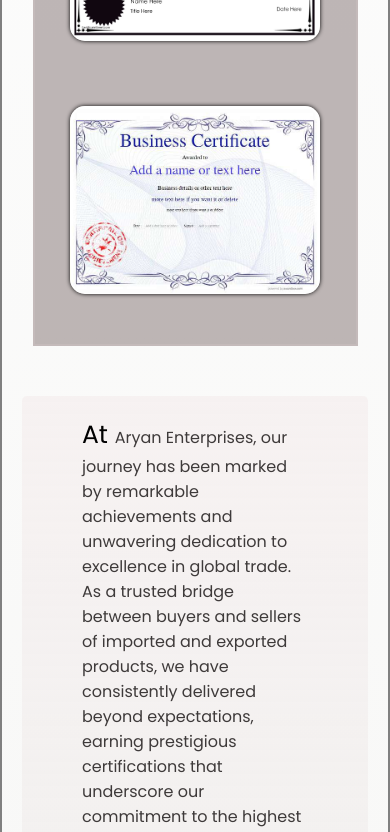
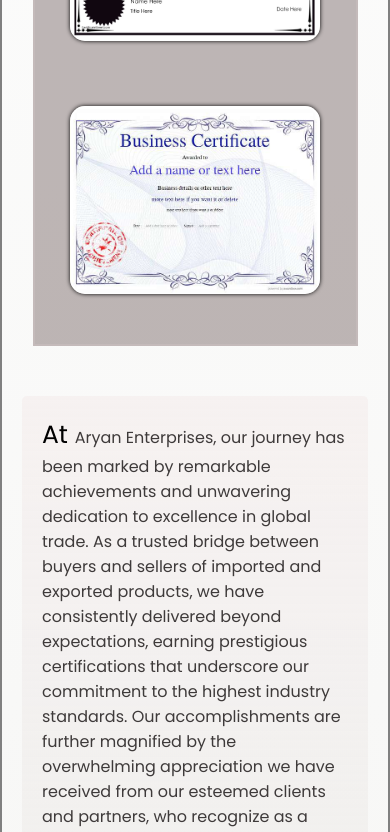
Before and after one commit to AbhiQuodes/Aryan-Enterprises, a React (Create React App) app: page /achievements in a window 390 px wide. Shown: the part 1156-1988 px from the top of the page. Built offline with nearby package versions, Linux system fonts and the light colour scheme.

Commit message:
37th commit

```diff
--- a/src/components/AchievementContainer.css
+++ b/src/components/AchievementContainer.css
@@ -119,9 +119,11 @@
   }
   .achievement-box-list-item{
     padding: 20px 20px;
-    max-width: 100vw;
   }
   .achievement-text {
     font-size: 16px !important;
+    padding: 20px 20px;
+    max-width: 100vw;
+
   }
 }
```
